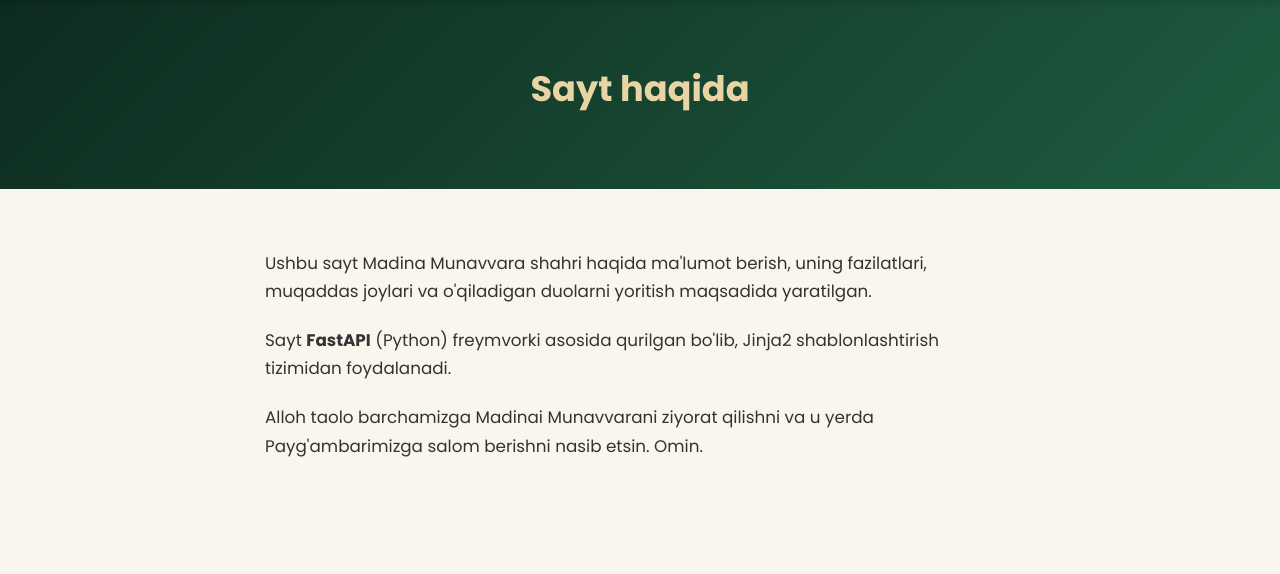
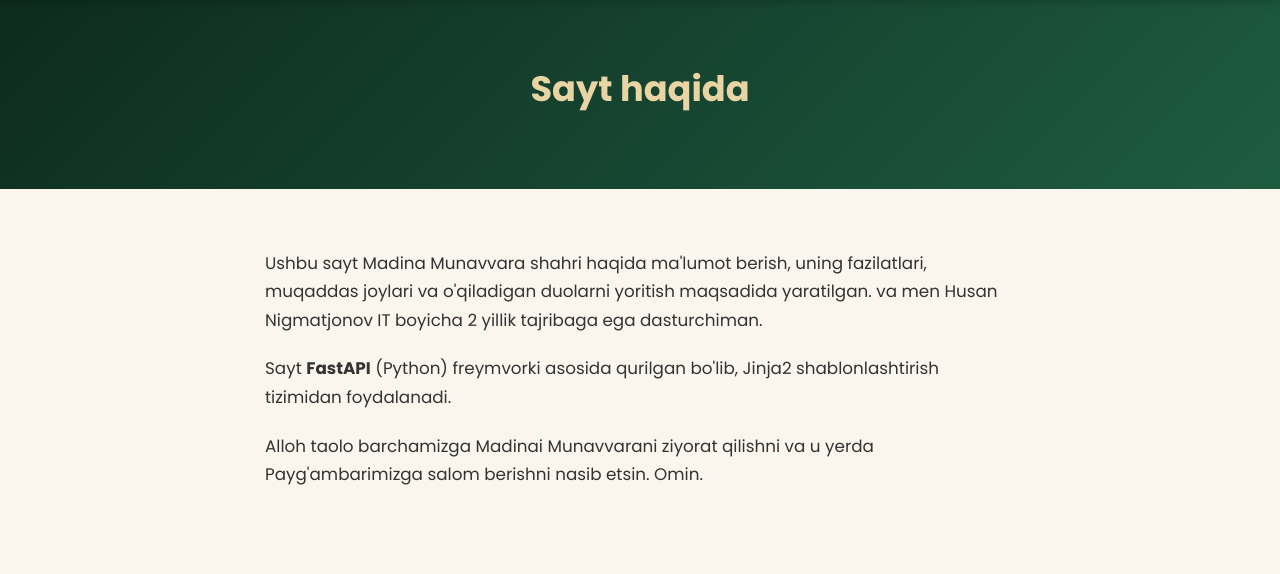
Before and after one commit to husannigmatjonov343-collab/Husan_Madinah, a FastAPI app: page /haqida in a window 1280 px wide. Shown: the part 73-647 px from the top of the page. Run offline with FastAPI, Linux system fonts and the light colour scheme.

```diff
--- a/templates/haqida.html
+++ b/templates/haqida.html
@@ -12,6 +12,7 @@
     <p>
         Ushbu sayt Madina Munavvara shahri haqida ma'lumot berish, uning fazilatlari,
         muqaddas joylari va o'qiladigan duolarni yoritish maqsadida yaratilgan.
+        va men Husan Nigmatjonov IT boyicha 2 yillik tajribaga ega dasturchiman.
     </p>
     <p>
         Sayt <strong>FastAPI</strong> (Python) freymvorki asosida qurilgan bo'lib,
```
